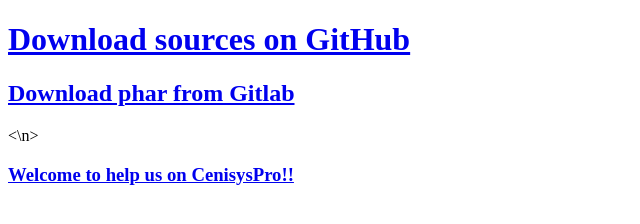
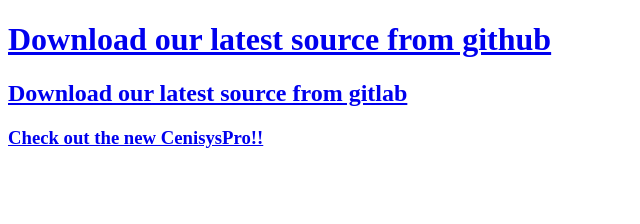
Before and after one commit to GenisysPro/genisyspro.github.io, a plain HTML site: page index.html in a window 1280 px wide. Shown: the whole page, without its empty margins (0-640 px from the left). Drawn offline with Linux system fonts and the light colour scheme.

Commit message:
Base website v2 :D

```diff
--- a/index.html
+++ b/index.html
@@ -6,10 +6,10 @@
 	</head>
 
 		<body>
-			<h1><a href="https://github.com/GenisysPro/GenisysPro">Download sources on GitHub</a></h1>
-			<h2><a href="https://gitlab.com/GenisysPro/GenisysPro">Download phar from Gitlab</a></h2>
-			<\n>
-			<h3><a href="https://github.com/GenisysPro/CenisysPro">Welcome to help us on CenisysPro!!</a></h3>
+			<h1><a href="https://github.com/GenisysPro/GenisysPro/archive/master.zip">Download our latest source from github</a></h1>
+			<h2><a href="https://gitlab.com/GenisysPro/GenisysPro/repository/archive.zip?ref=master">Download our latest source from gitlab</a></h2>
+
+			<h3><a href="https://github.com/GenisysPro/CenisysPro">Check out the new CenisysPro!!</a></h3>
 		</body>
 
 </html>
```
